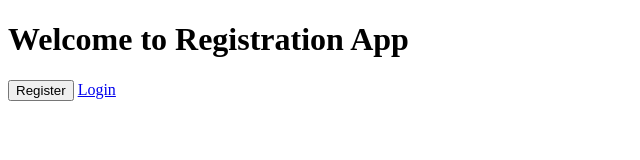
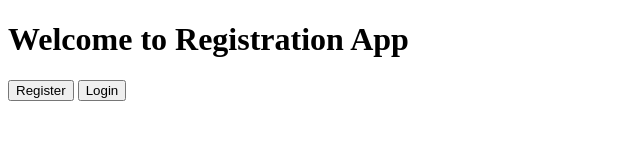
Before and after one commit to odeifuo44/registration-login, a plain HTML site: page index.html in a window 1280 px wide. Shown: the full height of the page, 0-640 px from the left. Drawn offline with Linux system fonts and the light colour scheme.

Commit message:
added login button

```diff
--- a/index.html
+++ b/index.html
@@ -3,14 +3,16 @@
 <head>
     <meta charset="UTF-8">
     <meta name="viewport" content="width=device-width, initial-scale=1.0">
-    <title>Document</title>
+    <title>Home</title>
 </head>
 <body>
     <h1>Welcome to Registration App</h1>
     <div>
         <a href="./register.html">
         <button>Register</button></a>
-        <a href="./login.html">Login</a>
+        <a href="./register.html">
+        <button>Login</button></a>
+
 
     </div>
 </body>
```
